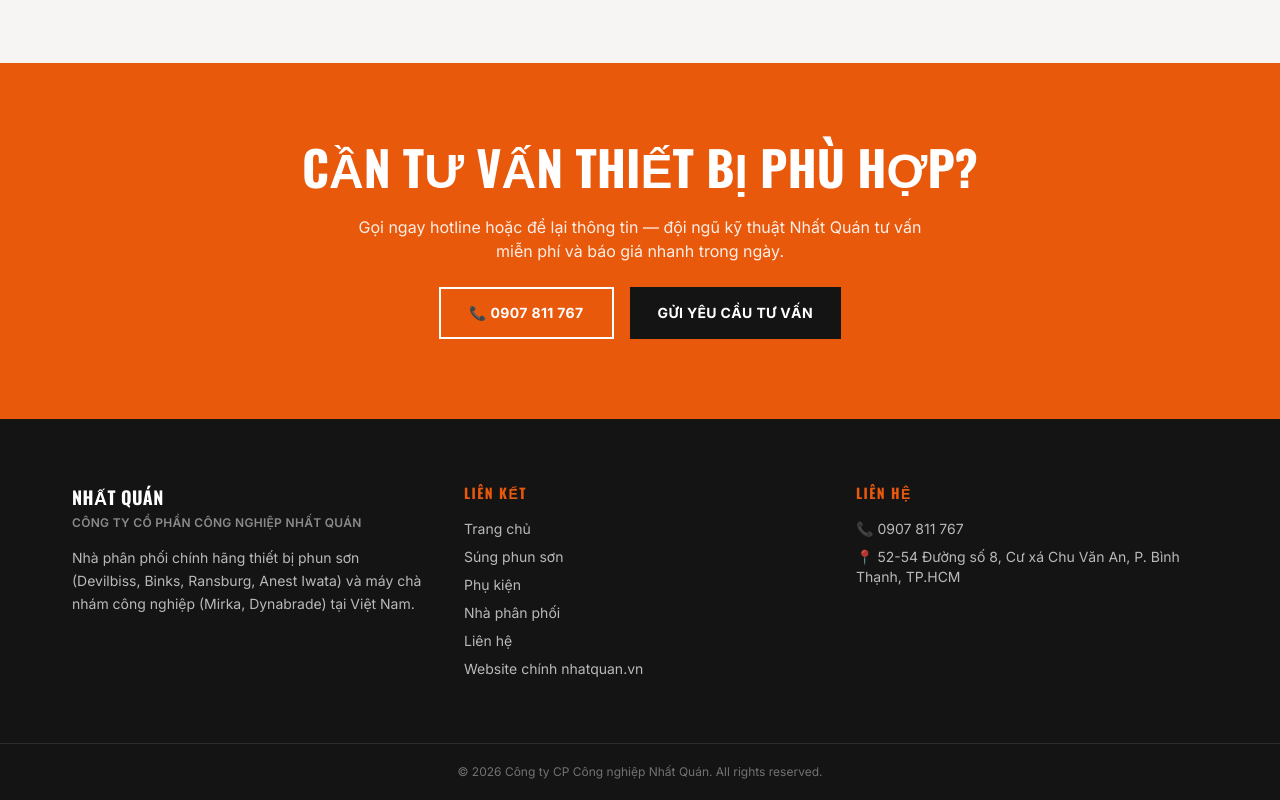
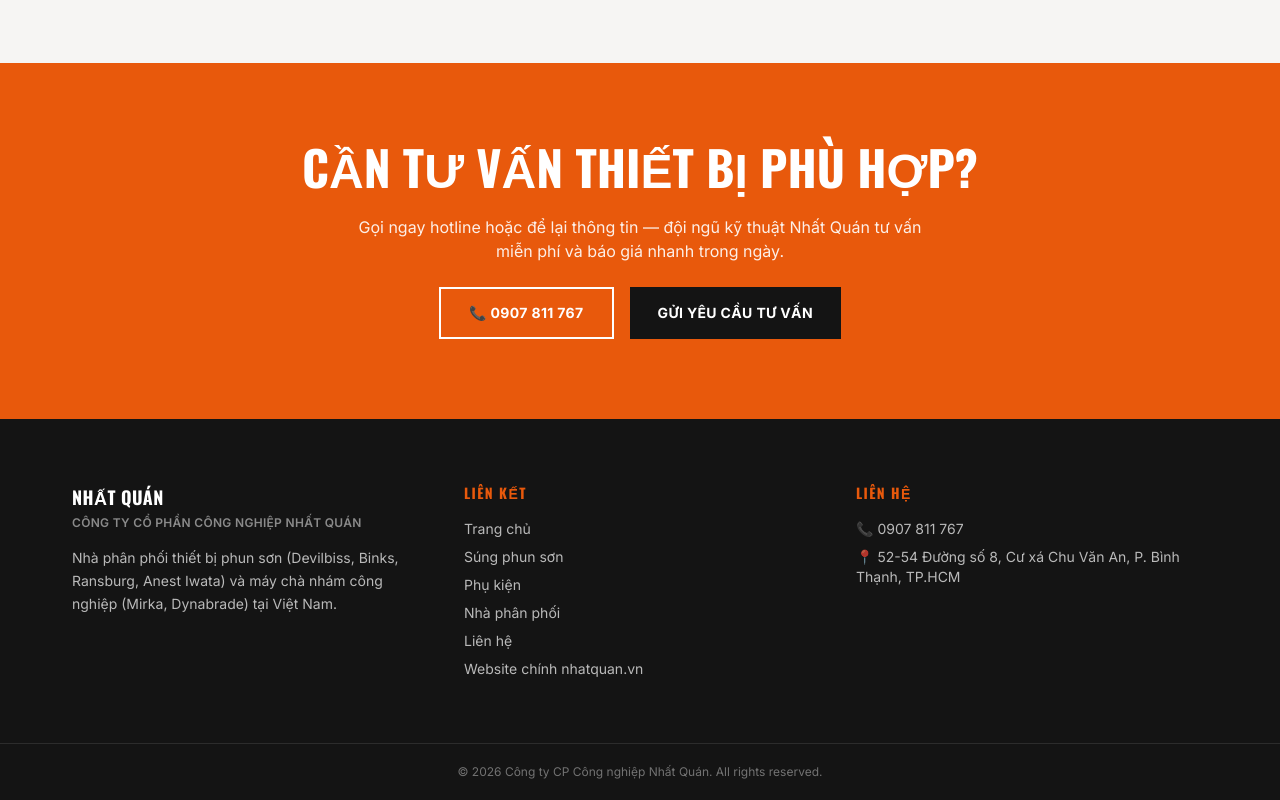
Before and after one commit to nhatquanjsc18-dot/devilbiss, a Next.js app: page / in a window 1280 px wide. Shown: the part 3645-4445 px from the top of the page. Built offline with nearby package versions, Linux system fonts and the light colour scheme.

Commit message:
Wording: phan phoi without chinh hang

```diff
--- a/components/Footer.js
+++ b/components/Footer.js
@@ -12,7 +12,7 @@
             Công Ty Cổ Phần Công Nghiệp Nhất Quán
           </span>
           <p className="text-sm leading-relaxed">
-            Nhà phân phối chính hãng thiết bị phun sơn (Devilbiss, Binks, Ransburg,
+            Nhà phân phối thiết bị phun sơn (Devilbiss, Binks, Ransburg,
             Anest Iwata) và máy chà nhám công nghiệp (Mirka, Dynabrade) tại Việt Nam.
           </p>
         </div>
```
